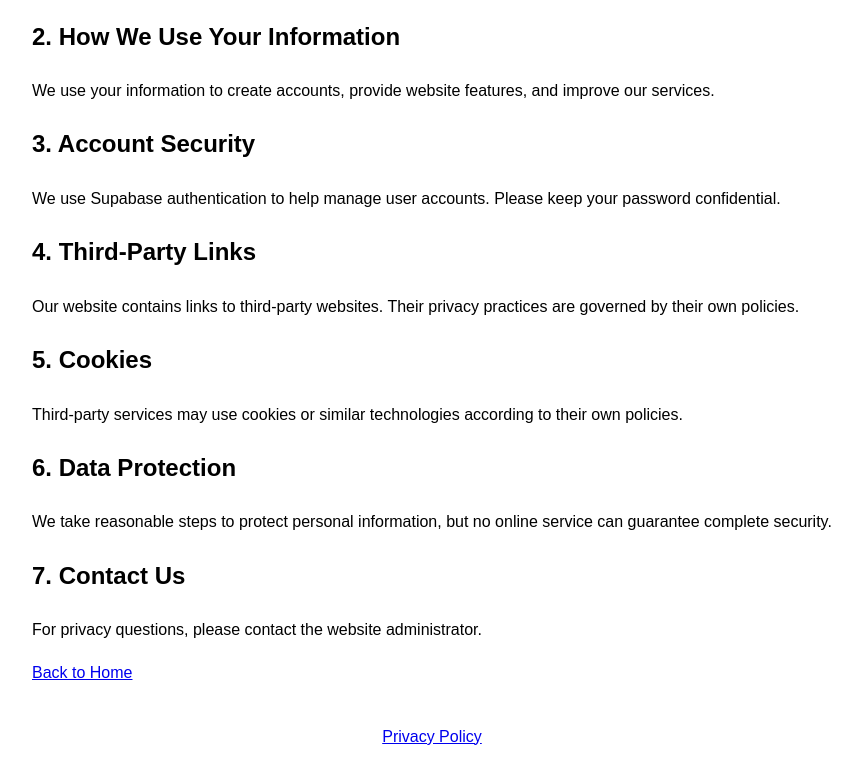
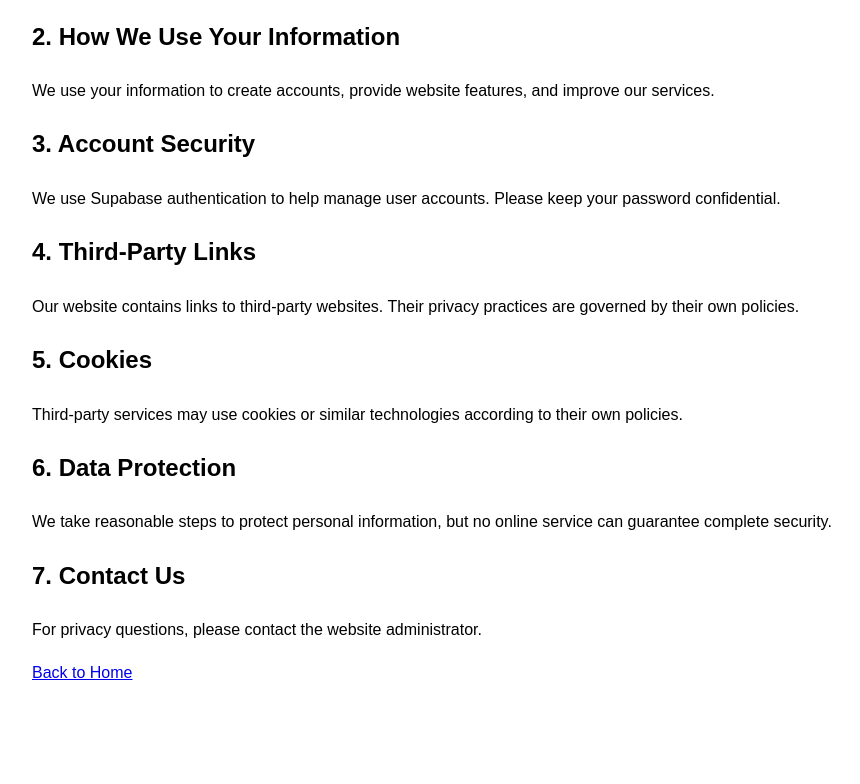
Before and after one commit to Du271-hue/-earn-money-thailand, a plain HTML site: page privacy.html in a window 1280 px wide. Shown: the part 356-1140 px from the top of the page, without its empty margins (208-1068 px from the left). After the commit the page ends 1109 px from the top, so only its background shows below. Drawn offline with Linux system fonts and the light colour scheme.

Commit message:
privacy.html
Removed footer section from privacy.html.

```diff
--- a/privacy.html
+++ b/privacy.html
@@ -35,9 +35,5 @@
 
   <p><a href="index.html">Back to Home</a></p>
 
-<footer style="text-align:center; padding:20px;">
-  <a href="privacy.html">Privacy Policy</a>
-</footer>
-
 </body>
 </html>
```
